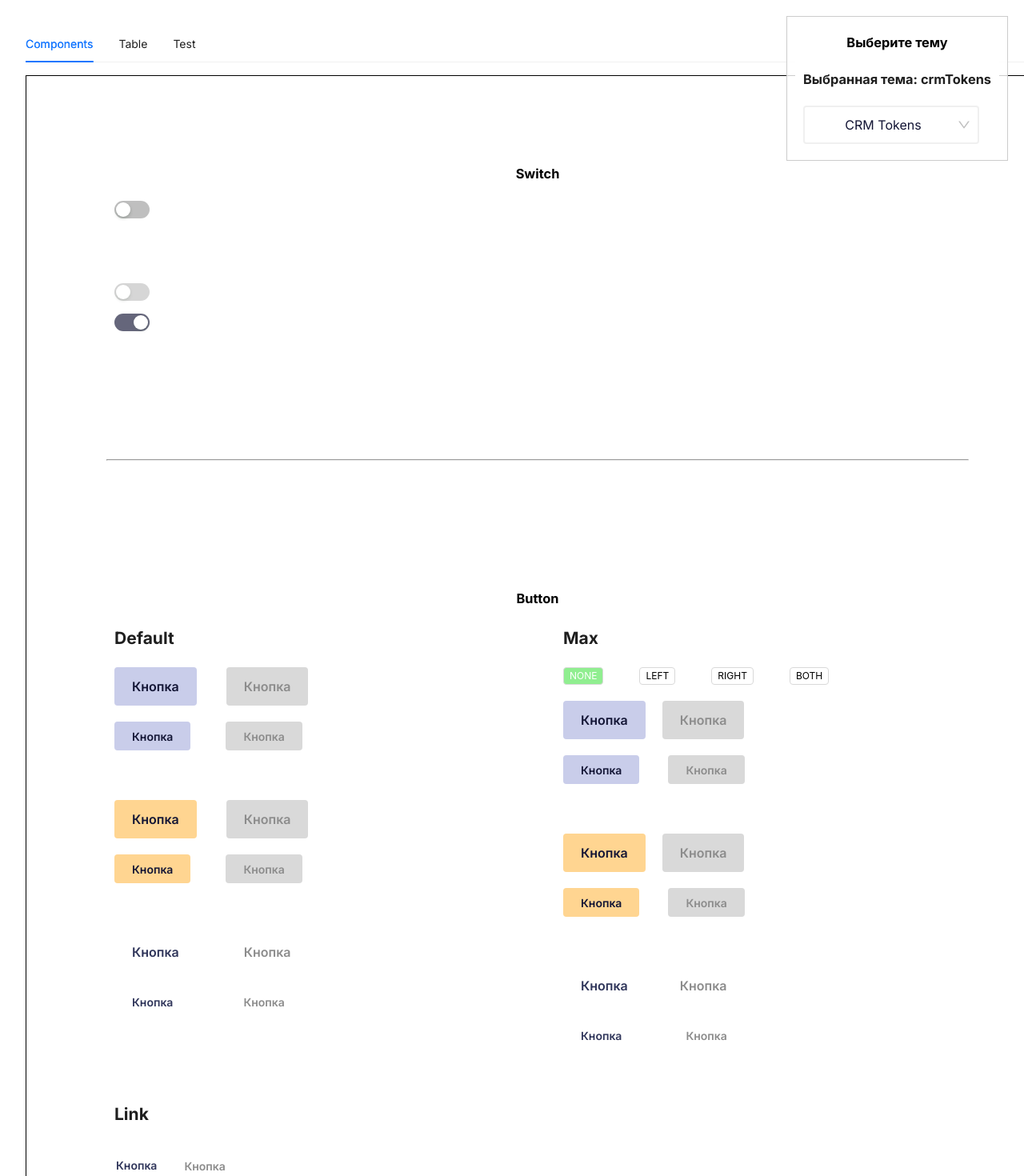
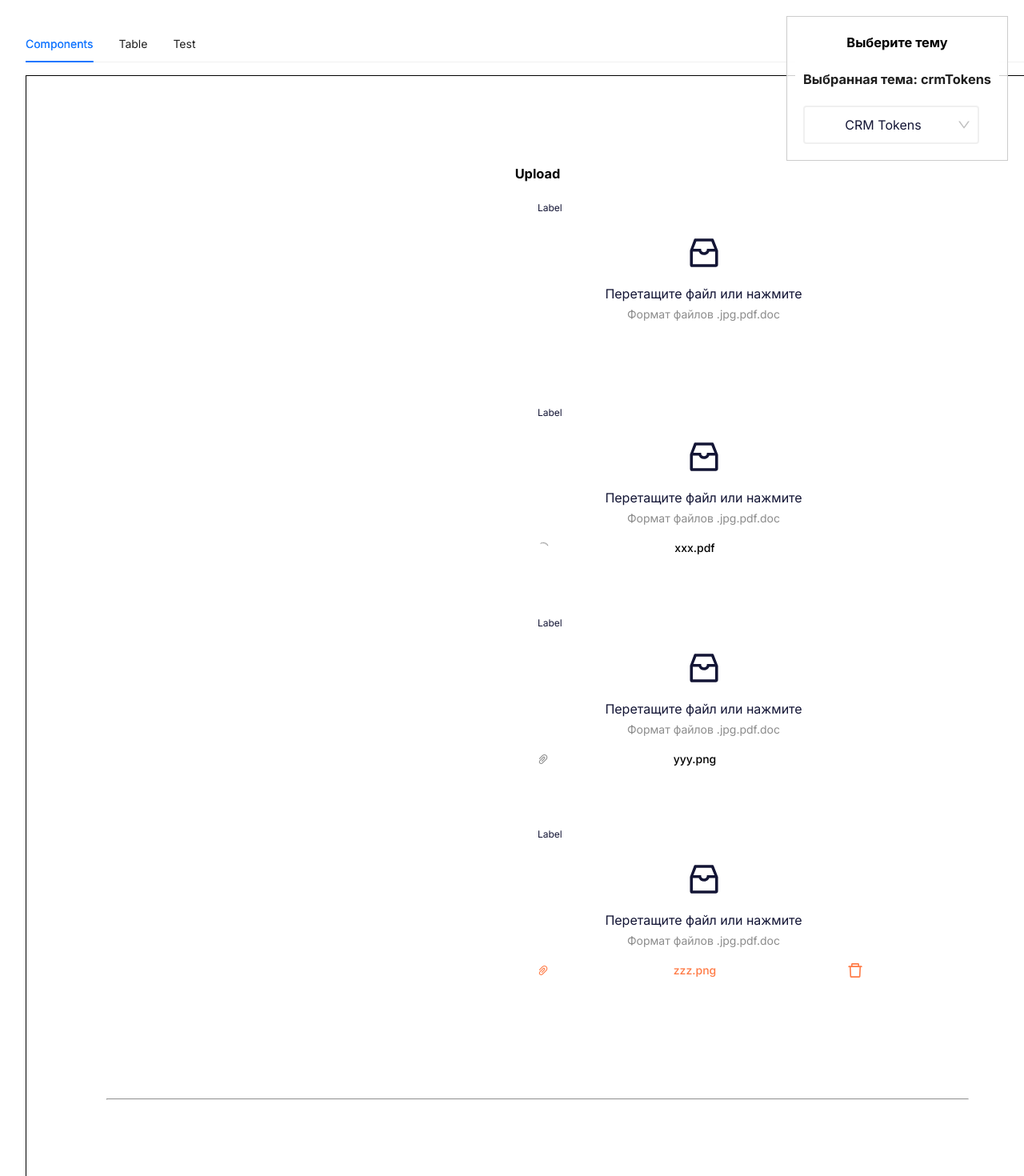
Before and after one commit to KorshunovNick/ant-design-system, a React (Vite) app: page / in a window 1280 px wide. Shown: the top 1470 px of the page at 80% size. Built offline with nearby package versions, Linux system fonts and the light colour scheme.

Commit message:
minirefactor

```diff
--- a/src/components/DesignComponents/DesignComponents.tsx
+++ b/src/components/DesignComponents/DesignComponents.tsx
@@ -34,6 +34,7 @@ import { PopoverContainer } from './components/Popover/PopoverContainer.js';
 import { TabsContainer } from './components/Tabs/TabsContainer.js';
 import stl from './DesignComponents.module.scss';
 import { RadioContainer } from './components/Radio/RadioContainer.js';
+import { UploadBox } from './components/Upload/UploadBox.js';
 
 const themeObject: Record<string, Tokens> = {
   crmTokens,
@@ -82,6 +83,10 @@ const DesignComponents = () => {
           gap={150}
           style={{ padding: 100, border: '1px solid black' }}
         >
+          <WrapperComponent title={'Upload'}>
+            <UploadBox />
+          </WrapperComponent>
+          <hr />
           <WrapperComponent title={'Switch'}>
             <SwitchBox />
           </WrapperComponent>
```
